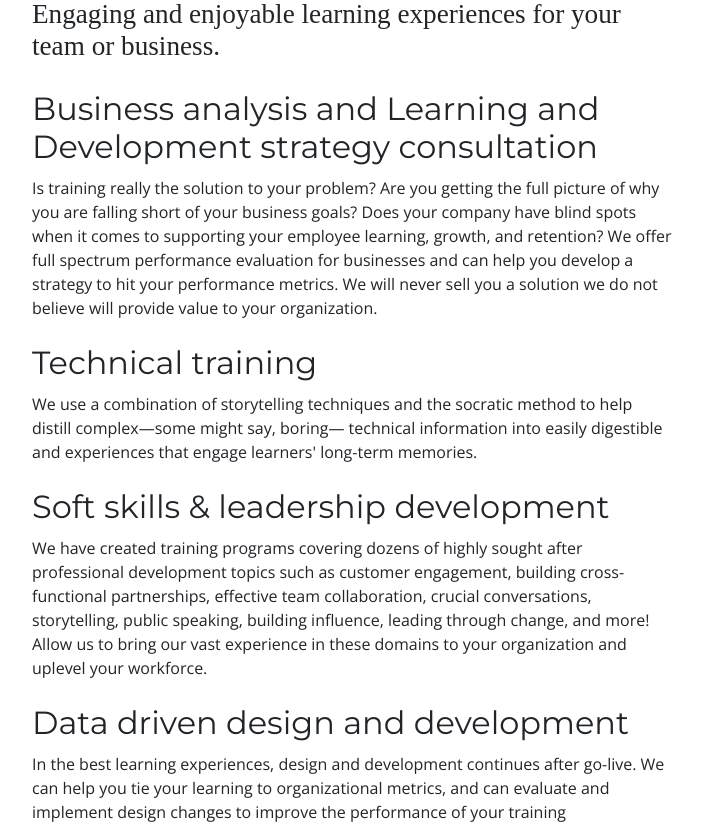
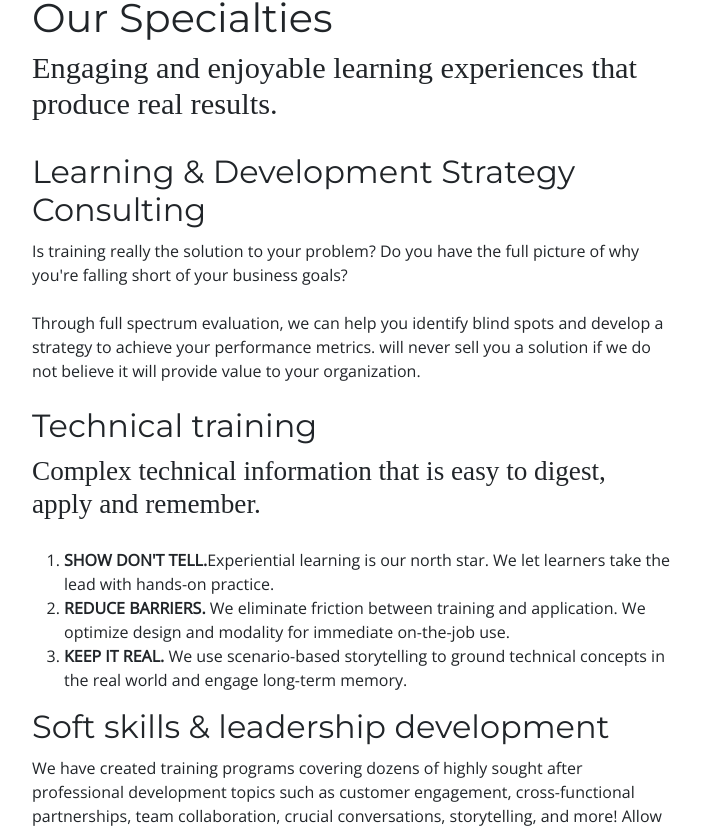
Before and after one commit to christianbonham/kcstardust.com, a Next.js app: page /id in a window 1280 px wide. Shown: the part 635-1463 px from the top of the page, without its empty margins (288-991 px from the left). Built offline with nearby package versions, Linux system fonts and the light colour scheme.

Commit message:
content updates, flair update

```diff
--- a/components/footer/LegalFooter.tsx
+++ b/components/footer/LegalFooter.tsx
@@ -12,10 +12,10 @@ export default function LegalFooter() {
     <Container fluid className={`${colors.primaryDark}`}>
       <Row id="legal-footer" className={`${styles.footer} `}>
         <Col sm />
-        <Col sm={2} className={`${styles.col} ${styles.alignLeft}`}>
+        <Col sm={3} className={`${styles.col} ${styles.alignLeft}`}>
           Copyright ©2022, KC Stardust, LLC
         </Col>
-        <Col sm={2} className={`${styles.col} ${styles.alignRight}`}>
+        <Col sm={3} className={`${styles.col} ${styles.alignRight}`}>
           <Link href="/privacy">
             <a className={styles.link}>Privacy&nbsp;Policy</a>
           </Link>
--- a/pages/about.tsx
+++ b/pages/about.tsx
@@ -86,9 +86,9 @@ export default function About(props: PropsWithChildren<{}>) {
               evaluating training programs. Over the years I have worked with
               companies to help develop business processes, launch new teams,
               and train staff. I studied instructional design and e-learning
-              development at the University of Washington, and have since worked
-              with organizations as both a freelance consultant and in-house
-              learning experience designer.
+              development at the University of Washington, and have worked with
+              organizations as both a freelance consultant and in-house learning
+              experience designer.
             </p>
           </div>
         </div>
--- a/pages/id/index.tsx
+++ b/pages/id/index.tsx
@@ -9,63 +9,74 @@ export default function InstructionalDesign(props: PropsWithChildren<{}>) {
   return (
     <>
       <Marquee
-        title="Instructional Design Services"
+        title="Learning Development and Instructional Design Services"
         description="We provide world-class instructional design and
           UX design and development services through all phases of development."
       />
       <GridRow rowColor="white" contentColor="white">
         <div className="kcs">
           <h1>Our Specialties</h1>
-          <h2 className="flair">
-            Engaging and enjoyable learning experiences for your team or
-            business.
+          <h2 className="flair large">
+            Engaging and enjoyable learning experiences that produce real
+            results.
           </h2>
-          <h2>
-            Business analysis and Learning and Development strategy consultation
-          </h2>
+          <h2>Learning &amp; Development Strategy Consulting</h2>
           <p>
-            Is training really the solution to your problem? Are you getting the
-            full picture of why you are falling short of your business goals?
-            Does your company have blind spots when it comes to supporting your
-            employee learning, growth, and retention? We offer full spectrum
-            performance evaluation for businesses and can help you develop a
-            strategy to hit your performance metrics. We will never sell you a
-            solution we do not believe will provide value to your organization.
+            Is training really the solution to your problem? Do you have the
+            full picture of why you&apos;re falling short of your business
+            goals?
+          </p>
+          <p>
+            Through full spectrum evaluation, we can help you identify blind
+            spots and develop a strategy to achieve your performance metrics.
+            will never sell you a solution if we do not believe it will provide
+            value to your organization.
           </p>
 
           <h2>Technical training</h2>
-          <p>
-            {`We use a combination of storytelling techniques and the socratic
-              method to help distill complex\u2014some might say,
-              boring\u2014 technical information into easily digestible and
-              experiences that engage learners\u0027 long-term memories.`}
-          </p>
+          <h2 className="flair">
+            Complex technical information that is easy to digest, apply and
+            remember.
+          </h2>
+          <ol>
+            <li>
+              <strong>SHOW DON&apos;T TELL.</strong>Experiential learning is our
+              north star. We let learners take the lead with hands-on practice.
+            </li>
+            <li>
+              <strong>REDUCE BARRIERS.</strong> We eliminate friction between
+              training and application. We optimize design and modality for
+              immediate on-the-job use.
+            </li>
+            <li>
+              <strong>KEEP IT REAL.</strong> We use scenario-based storytelling
+              to ground technical concepts in the real world and engage
+              long-term memory.
+            </li>
+          </ol>
 
           <h2>Soft skills & leadership development</h2>
           <p>
             We have created training programs covering dozens of highly sought
             after professional development topics such as customer engagement,
-            building cross-functional partnerships, effective team
-            collaboration, crucial conversations, storytelling, public speaking,
-            building influence, leading through change, and more! Allow us to
-            bring our vast experience in these domains to your organization and
-            uplevel your workforce.
+            cross-functional partnerships, team collaboration, crucial
+            conversations, storytelling, and more! Allow us to bring our
+            experience in these domains to uplevel your workforce.
           </p>
 
           <h2>Data driven design and development</h2>
           <p>
-            In the best learning experiences, design and development continues
-            after go-live. We can help you tie your learning to organizational
-            metrics, and can evaluate and implement design changes to improve
-            the performance of your training
+            In the best learning experiences, design and development continue
+            after go-live. We can help tie your learning to organizational
+            metrics and implement design changes to improve training
+            performance.
           </p>
 
           <h2>Full learner experience journeys</h2>
           <p>
             {`Did you know that all learning experiences have 5 phases? Learning
               is never a \u2018one and done\u2019 event. We specialize in
-              helping helping organizations shift their culture into one that
-              fosters their talend development journey. We can help you
+              helping helping organizations shift their cultures. We can help you
               determine the right tactics to ensure program success and support
               continuous performance improvement.`}
           </p>
--- a/styles/kcs.css
+++ b/styles/kcs.css
@@ -10,7 +10,7 @@
     margin-bottom: 1em;
 }
 .kcs h2.flair.large {
-    font-size: 1.7rem;
+    font-size: 1.9rem;
 }
 
 .kcs .clients {
```
Also changed, not shown: pages/index.tsx (+5 -10 lines), pages/ux-old.tsx (+3 -4 lines).
